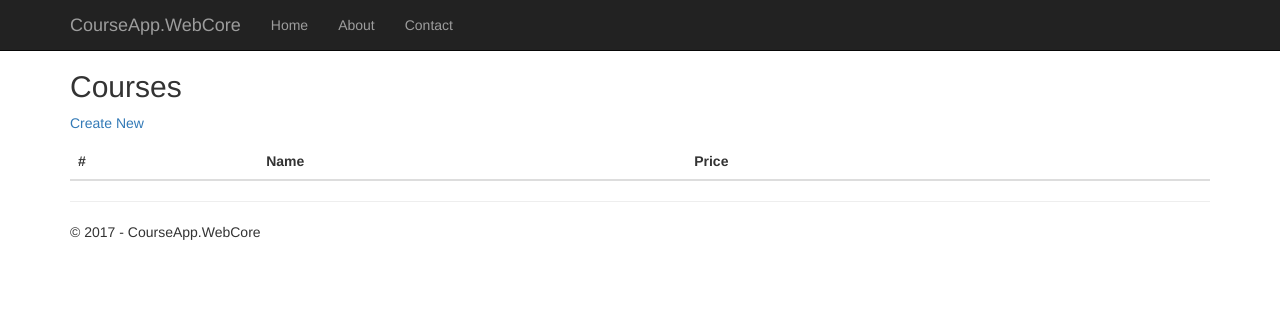
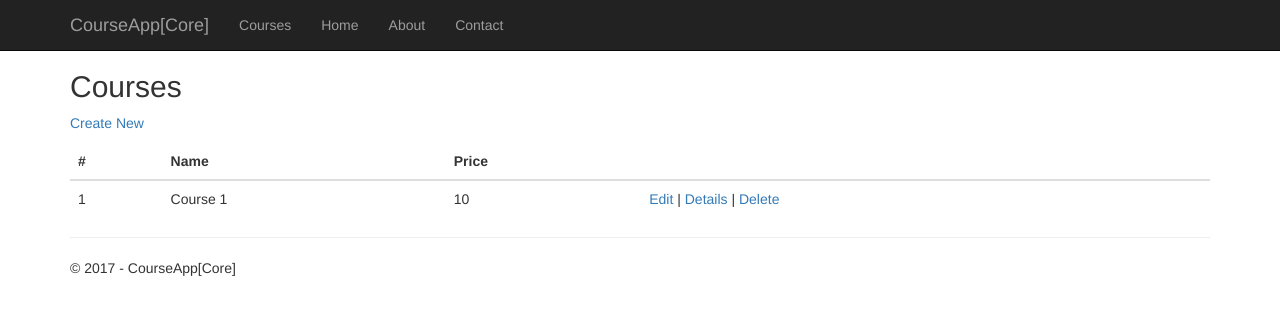
Before and after one commit to genafox/OracleDB, an ASP.NET Core app: page /CourseIndex in a window 1280 px wide. Shown: the top 315 px of the page. Run offline with ASP.NET Core 8, Linux system fonts and the light colour scheme; data that the repository does not hold is empty.

```diff
--- a/CourseApp/CourseApp.DataAccess/Oracle/OracleDbContext.cs
+++ b/CourseApp/CourseApp.DataAccess/Oracle/OracleDbContext.cs
@@ -18,6 +18,7 @@ namespace CourseApp.DataAccess.Oracle
             string connectionString = connectionSettings.GetConnectionString();
 
             this.connection = new OracleConnection(connectionString);
+            this.connection.Open();
         }
 
         public async Task<IEnumerable<T>> ExecuteQueryAsync<T>(string query, Func<DbDataReader, T> createEntityFunc)
--- a/CourseApp/CourseApp.WebCore/Pages/CourseIndex.cshtml
+++ b/CourseApp/CourseApp.WebCore/Pages/CourseIndex.cshtml
@@ -7,7 +7,7 @@
 <h2>@ViewData["Title"]</h2>
 
 <p>
-    <a asp-page="Create">Create New</a>
+    <a asp-page="./Course/CreateOrEdit">Create New</a>
 </p>
 <table class="table">
     <thead>
@@ -37,9 +37,9 @@
                     @Html.DisplayFor(modelItem => item.Price)
                 </td>
                 <td>
-                    <a asp-page="./Edit" asp-route-id="@item.Id">Edit</a> |
-                    <a asp-page="./Details" asp-route-id="@item.Id">Details</a> |
-                    <a asp-page="./Delete" asp-route-id="@item.Id">Delete</a>
+                    <a asp-page="./Course/CreateOrEdit" asp-route-id="@item.Id">Edit</a> |
+                    <a asp-page="./Course/Details" asp-route-id="@item.Id">Details</a> |
+                    <a asp-page="./Course/Delete" asp-route-id="@item.Id">Delete</a>
                 </td>
             </tr>
         }
--- a/CourseApp/CourseApp.WebCore/Pages/CourseIndex.cshtml.cs
+++ b/CourseApp/CourseApp.WebCore/Pages/CourseIndex.cshtml.cs
@@ -3,7 +3,7 @@ using System.Linq;
 using System.Threading.Tasks;
 using Microsoft.AspNetCore.Mvc.RazorPages;
 using CourseApp.DataAccess.Repositories.Interfaces;
-using CourseApp.DataAccess.Models;
+using CourseEntry = CourseApp.DataAccess.Models.Course;
 
 namespace CourseApp.WebCore.Pages
 {
@@ -16,13 +16,21 @@ namespace CourseApp.WebCore.Pages
             this.courseRepository = courseRepository;
         }
 
-        public IList<Course> Courses { get; set; }
+        public IList<CourseEntry> Courses { get; set; }
 
-        public async Task OnGetAsync()
+        public void OnGet()
         {
-            IEnumerable<Course> courses = await this.courseRepository.GetAsync();
+            this.Courses = new List<CourseEntry>()
+            {
+                new CourseEntry(1, "Course 1", 10)
+            };
+        }
 
-            this.Courses = courses.ToList();
-        }
+        //public async Task OnGetAsync()
+        //{
+        //    IEnumerable<CourseEntry> entries = await this.courseRepository.GetAsync();
+
+        //    this.Courses = entries.ToList();
+        //}
     }
 }
--- a/CourseApp/CourseApp.WebCore/Pages/_Layout.cshtml
+++ b/CourseApp/CourseApp.WebCore/Pages/_Layout.cshtml
@@ -3,7 +3,7 @@
 <head>
     <meta charset="utf-8" />
     <meta name="viewport" content="width=device-width, initial-scale=1.0" />
-    <title>@ViewData["Title"] - CourseApp.WebCore</title>
+    <title>@ViewData["Title"] - CourseApp[Core]</title>
 
     <environment include="Development">
         <link rel="stylesheet" href="~/lib/bootstrap/dist/css/bootstrap.css" />
@@ -26,10 +26,11 @@
                     <span class="icon-bar"></span>
                     <span class="icon-bar"></span>
                 </button>
-                <a asp-page="/Index" class="navbar-brand">CourseApp.WebCore</a>
+                <a asp-page="/Index" class="navbar-brand">CourseApp[Core]</a>
             </div>
             <div class="navbar-collapse collapse">
                 <ul class="nav navbar-nav">
+                    <li><a asp-page="/CourseIndex">Courses</a></li>
                     <li><a asp-page="/Index">Home</a></li>
                     <li><a asp-page="/About">About</a></li>
                     <li><a asp-page="/Contact">Contact</a></li>
@@ -41,7 +42,7 @@
         @RenderBody()
         <hr />
         <footer>
-            <p>&copy; 2017 - CourseApp.WebCore</p>
+            <p>&copy; 2017 - CourseApp[Core]</p>
         </footer>
     </div>
 
```
Also changed, not shown: CourseApp/CourseApp.WebCore/Pages/Course/CreateOrEdit.cshtml (added, +11 -0 lines), CourseApp/CourseApp.WebCore/Pages/Course/CreateOrEdit.cshtml.cs (added, +17 -0 lines), CourseApp/CourseApp.WebCore/Pages/Course/Delete.cshtml (added, +11 -0 lines), CourseApp/CourseApp.WebCore/Pages/Course/Delete.cshtml.cs (added, +12 -0 lines), CourseApp/CourseApp.WebCore/Pages/Course/Details.cshtml (added, +11 -0 lines), CourseApp/CourseApp.WebCore/Pages/Course/Details.cshtml.cs (added, +12 -0 lines), CourseApp/CourseApp.WebCore/Program.cs (+2 -5 lines), CourseApp/CourseApp.WebCore/Startup.cs (+6 -3 lines), CourseApp/CourseApp.WebCore/CourseApp.WebCore.csproj, CourseApp/CourseApp.WebCore/web.config.
